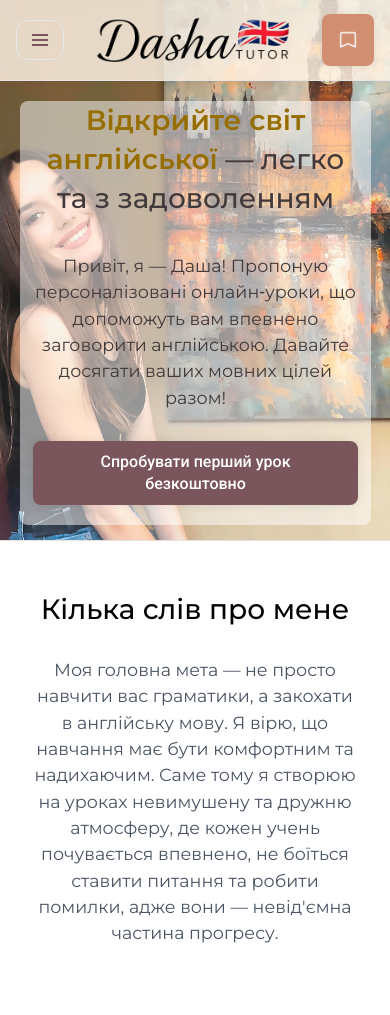
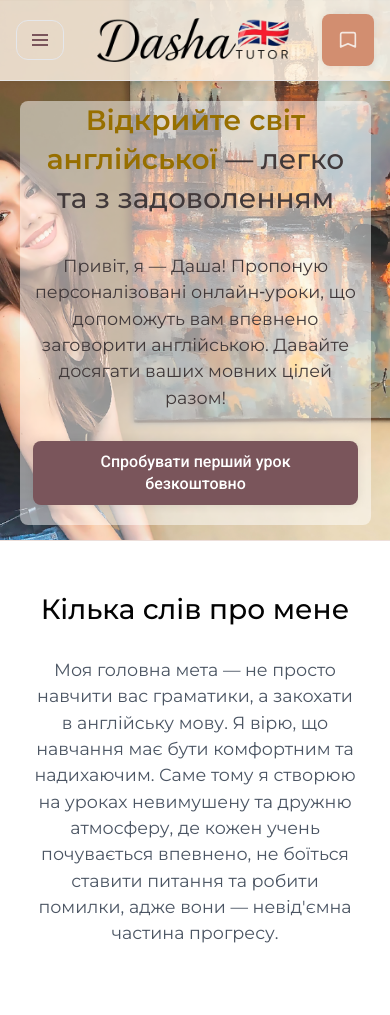
Before and after one commit to Pvitaly91/land-codex.loc, a PHP site: page / in a window 390 px wide. Shown: the top 1015 px of the page. Run offline with PHP 8.4, Linux system fonts and the light colour scheme; the visitor is signed in with stand-in values (Sample User, id 1); some libraries are stand-ins or nearby versions.

Commit message:
Adjust hero background scrolling on mobile

```diff
--- a/style.css
+++ b/style.css
@@ -597,6 +597,7 @@ h1.main strong {
     width: 220px; height: auto;
   }
 }
+
 @media (max-width: 930px){
   #try-first-leson{
     width: auto; height: auto;
@@ -660,6 +661,10 @@ h1.main strong {
 }
 
 @media (max-width: 768px){
+  #main-left-block{
+    background-attachment: scroll;
+    background-position: center top;
+  }
   .order-lesson{
     width: 52px;
     height: 52px;
```
